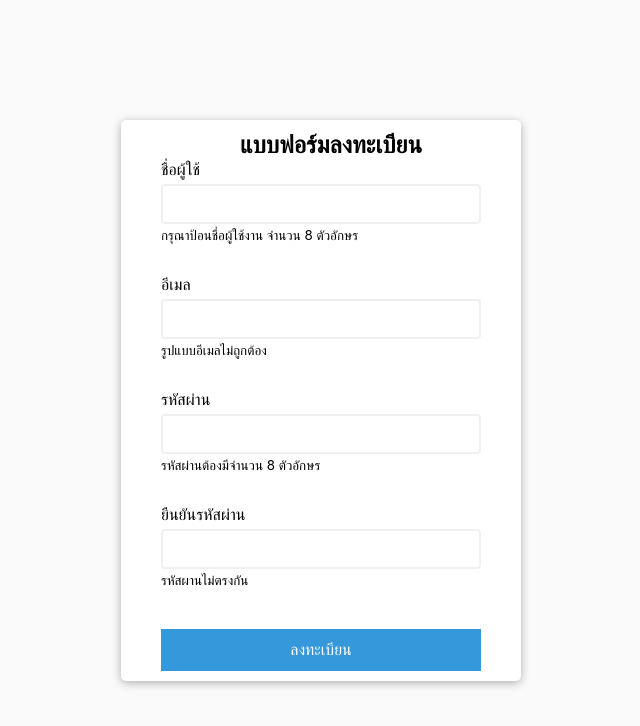
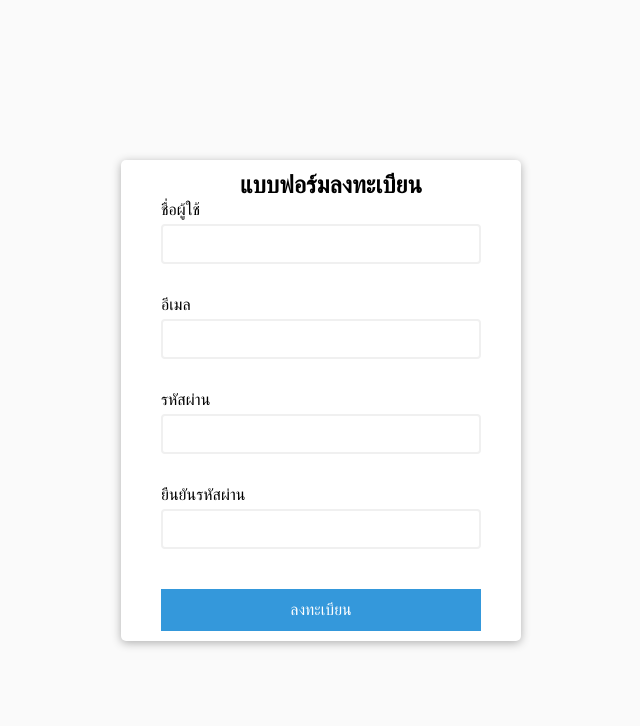
Before and after one commit to jirawan-chuapradit/react-workshop, a React (Create React App) app in the folder form-validation/: page / in a window 1280 px wide. Shown: the top 726 px of the page, without its empty margins (319-959 px from the left). Built offline with nearby package versions, Linux system fonts and the light colour scheme.

Commit message:
validate form

```diff
--- a/form-validation/src/components/FormComponent.js
+++ b/form-validation/src/components/FormComponent.js
@@ -7,14 +7,29 @@ const FormComponent = () => {
   const [password, setPassword] = useState("");
   const [rePassword, setRePassword] = useState("");
 
-  const [errorUserName, setErrorUseName] = useState("กรุณาป้อนชื่อผู้ใช้งาน จำนวน 8 ตัวอักษร");
-  const [errorEmail, setErrorEmail] = useState("รูปแบบอีเมลไม่ถูกต้อง");
-  const [errorPassword, setErrorPassword] = useState("รหัสผ่านต้องมีจำนวน 8 ตัวอักษร");
-  const [errorRePassword, setErrorRePassword] = useState("รหัสผานไม่ตรงกัน");
+  const [errorUserName, setErrorUseName] = useState("");
+  const [errorEmail, setErrorEmail] = useState("");
+  const [errorPassword, setErrorPassword] = useState("");
+  const [errorRePassword, setErrorRePassword] = useState("");
+
+  const validateForm = (e) => {
+    e.preventDefault(); // ไม่ให้กด submit แลวข้อมลหาย
+    if (userName.length > 8) {
+      setErrorUseName("");
+    } else {
+      setErrorUseName("กรุณาป้อนชื่อผู้ใช้จำนวนมากกว่า 8 ตัวอักษร"); // se error msg
+    }
+
+    if (email.includes("@")) {
+      setErrorEmail("");
+    } else {
+      setErrorEmail("รูปแบบอีเมลไม่ถูกต้อง");
+    }
+  };
 
   return (
     <div className="container">
-      <form className="form">
+      <form className="form" onSubmit={validateForm}>
         <h2>แบบฟอร์มลงทะเบียน</h2>
         <div className="form-control">
           <label>ชื่อผู้ใช้</label>
```
